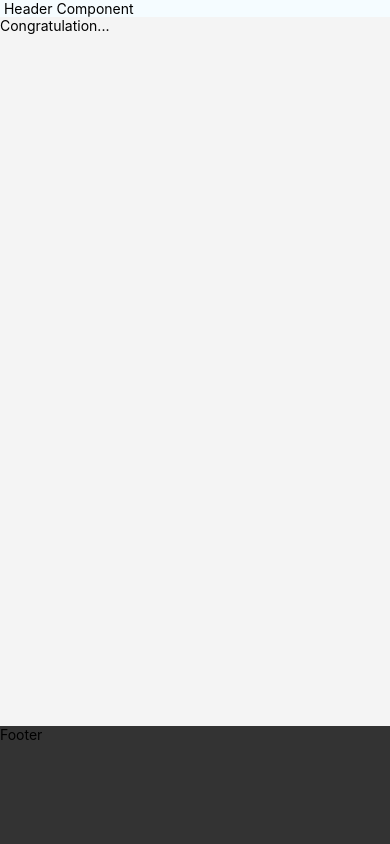
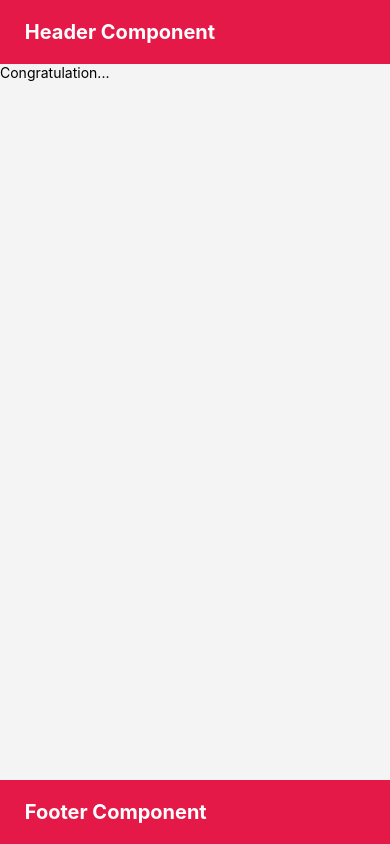
Before and after one commit to prabeen04/react-native-app, a React Native app: screen / in a window 390 px wide. Built offline with nearby package versions, Linux system fonts and the light colour scheme.

Commit message:
Footer component created

```diff
--- a/App.js
+++ b/App.js
@@ -12,6 +12,7 @@ import {
   View
 } from 'react-native';
 import Header from './components/header/header';
+import Footer from './components/footer/footer';
 
 const instructions = Platform.select({
   ios: 'Press Cmd+R to reload,\n' +
@@ -26,21 +27,12 @@ export default class App extends Component<Props> {
     return (
       <View style={styles.container}>
       <Header/>
-        {/* <View style={styles.header}>
-          <Text style={[styles.welcome, styles.whiteColor]}>
-            Header Area
-        </Text>
-        </View> */}
         <View style={styles.body}>
-          <Text style={styles.welcome}>
+          <Text>
             Congratulation...
         </Text>
         </View>
-        <View style={styles.footer}>
-          <Text style={styles.welcome}>
-            Footer
-        </Text>
-        </View>
+        <Footer/>
       </View>
     );
   }
@@ -55,21 +47,9 @@ const styles = StyleSheet.create({
   whiteColor: {
     color: '#FFF'
   },
-  header:{
-    backgroundColor: '#333',
-    flex: 1,
-    flexBasis: '10%'
-  },
   body:{
     backgroundColor: '#f4f4f4',
     flex: 1,
     flexBasis: '80%'
-  },
-  footer:{
-    backgroundColor: '#333',
-    flex: 1,
-    flexBasis: '10%'
-  },
-  welcome:{
   }
 });
--- a/components/footer/footer.js
+++ b/components/footer/footer.js
@@ -0,0 +1,26 @@
+import React, { Component } from 'react'
+import { Text, View, StyleSheet } from 'react-native'
+
+class Footer extends Component {
+    render() {
+        return (
+
+            <View style={styles.footerBackground}>
+                <Text style={styles.footerColor}> Footer Component </Text>
+            </View>
+        )
+    }
+}
+
+const styles = StyleSheet.create({
+    footerBackground: {
+        backgroundColor: '#e51948',
+        padding: 20
+    },
+    footerColor: {
+        color: '#fff',
+        fontWeight: 'bold',
+        fontSize: 20,
+    }
+})
+export default Footer;
--- a/components/header/header.js
+++ b/components/header/header.js
@@ -4,8 +4,8 @@ import { Text, View, StyleSheet } from 'react-native'
 class Header extends Component {
   render() {
     return (
-      <View>
-        <Text> Header Component </Text>
+      <View style={styles.headerBackground}>
+        <Text style={styles.headerColor}> Header Component </Text>
       </View>
     )
   }
@@ -13,10 +13,13 @@ class Header extends Component {
 
 const styles = StyleSheet.create({
     headerBackground: {
-        backgroundColor: '#333'
+        backgroundColor: '#e51948',
+        padding: 20
     },
     headerColor: {
-        color: '#fff'
+        color: '#fff',
+        fontWeight: 'bold',
+        fontSize: 20,
     }
 })
 export default Header;
```
